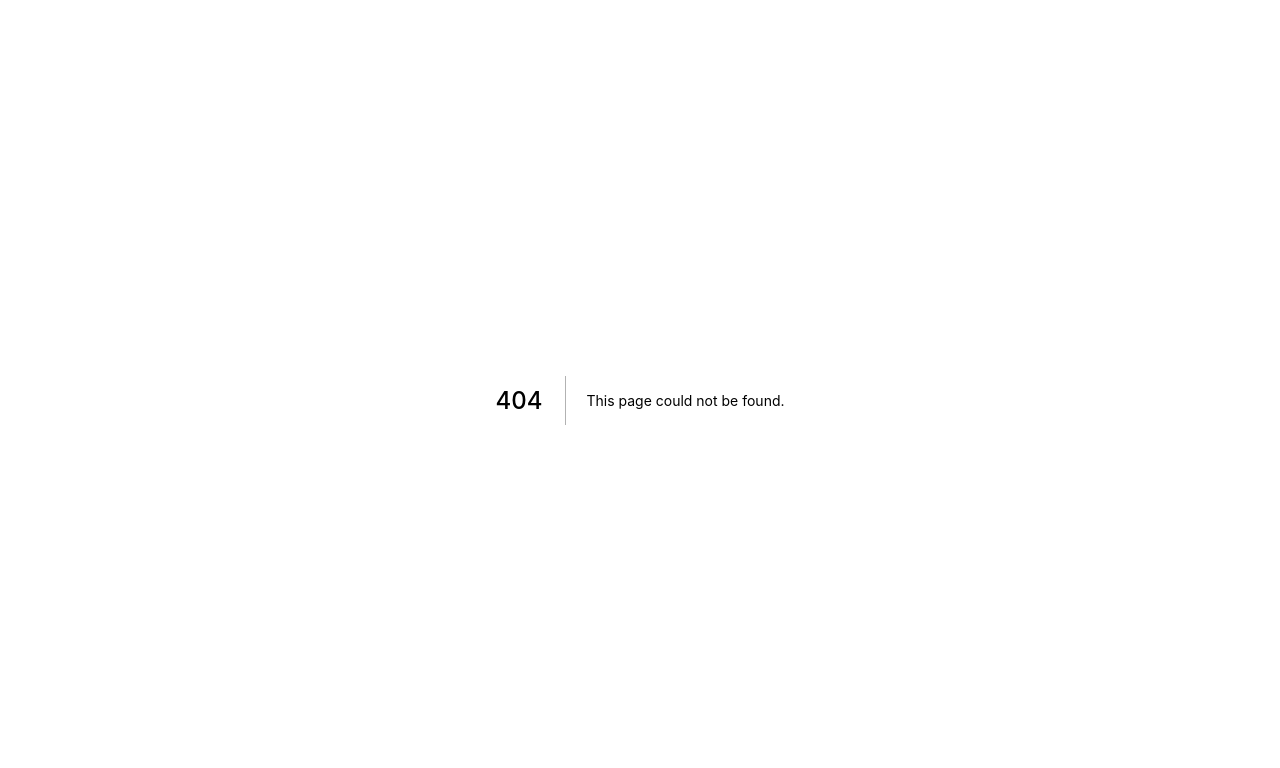
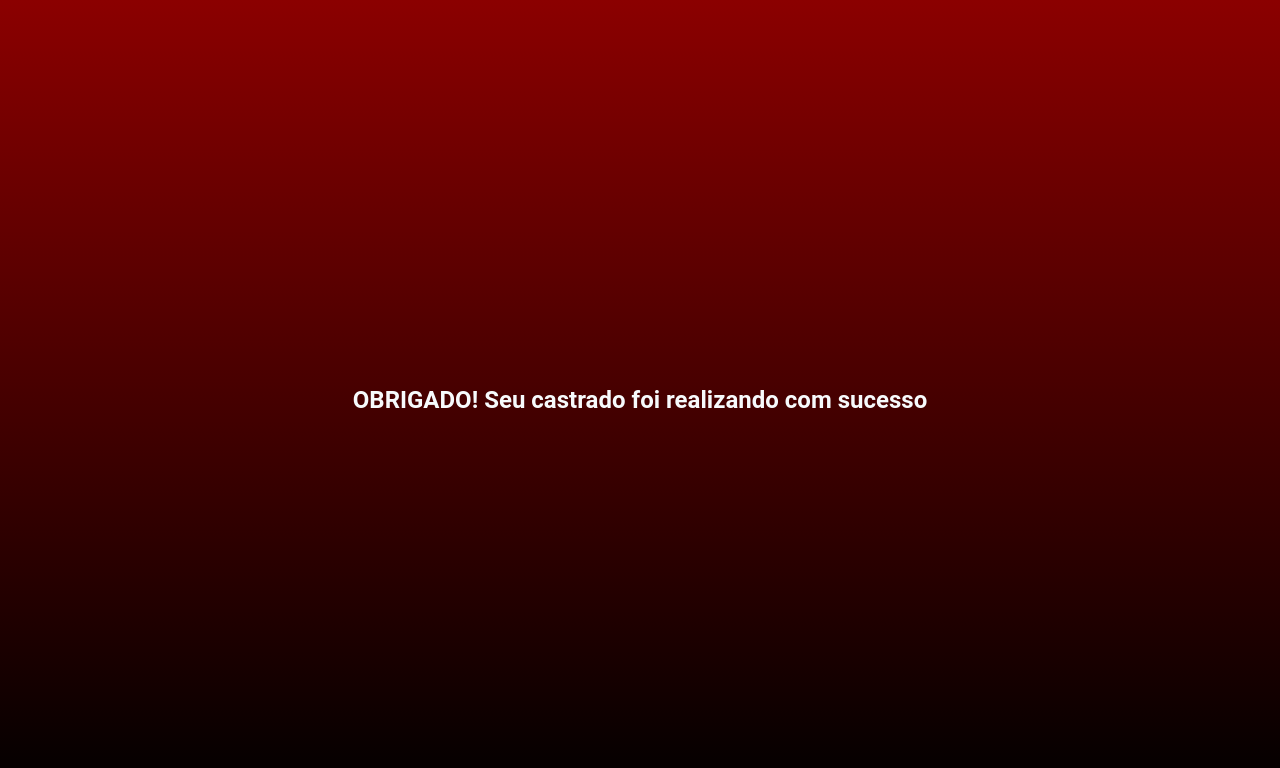
Before and after one commit to Davi-Serrano/dashboard, a Next.js app: page /cadastrado in a window 1280 px wide. Before the commit this address had no page. Shown: the top 768 px of the page. Built offline with nearby package versions, Linux system fonts and the light colour scheme.

Commit message:
redirecionamento adicionado quando envia o form

```diff
--- a/src/pages/api/client.ts
+++ b/src/pages/api/client.ts
@@ -24,6 +24,8 @@ export default async(req: NextApiRequest, res: NextApiResponse)=>{
                       { data:  clients }
                   )
             );
+
+            res.send(200)
           return true
         }catch{
           return false
--- /dev/null
+++ b/src/pages/cadastrado.tsx
@@ -0,0 +1,19 @@
+import {  Flex, Text } from '@chakra-ui/react'
+
+
+export default function Cadastrado() {
+
+
+   return (
+    <Flex
+      justify="center"
+      align="center"
+      bgGradient='linear(360deg , black, #8B0000)'
+      minH="100vh"
+      minW="100vw"
+    >
+     <Text p="1em" as="h2">OBRIGADO! Seu castrado foi realizando com sucesso</Text>
+
+  </Flex>
+  )
+}
```
Also changed, not shown: src/components/btn.tsx (+6 -4 lines).
